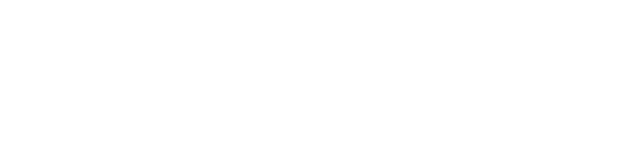
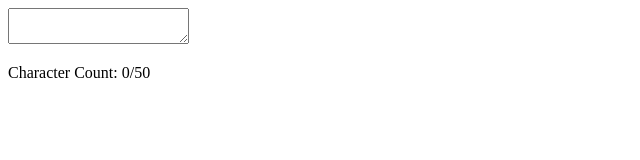
Before and after one commit to jripke74/fs-real-time-counter, a plain HTML site: page index.html in a window 1280 px wide. Shown: the whole page, without its empty margins (0-640 px from the left). Drawn offline with Linux system fonts and the light colour scheme.

Commit message:
add .style

```diff
--- a/index.html
+++ b/index.html
@@ -6,6 +6,8 @@
   <title>Real Time Counter</title>
 </head>
 <body>
-
+  <textarea id="text-input"></textarea>
+  <p id="char-count">Character Count: 0/50</p>
+  <script src="script.js"></script>
 </body>
 </html>
--- /dev/null
+++ b/script.js
@@ -0,0 +1,24 @@
+const textInput = document.querySelector("#text-input");
+const charCount = document.querySelector("#char-count");
+
+function updateCharacterCount() {
+  const text = textInput.value;
+  const count = text.length;
+
+  if (count > 50) {
+    textInput.value = text.substring(0, 50);
+  }
+
+  const updatedCount = textInput.value.length;
+  charCount.textContent = `Character Count: ${updatedCount}/50`;
+
+  if (updatedCount >= 50) {
+    charCount.style.color = "red";
+  } else {
+    charCount.disable = true;
+  }
+}
+
+textInput.addEventListener("input", updateCharacterCount);
+
+updateCharacterCount();
```
